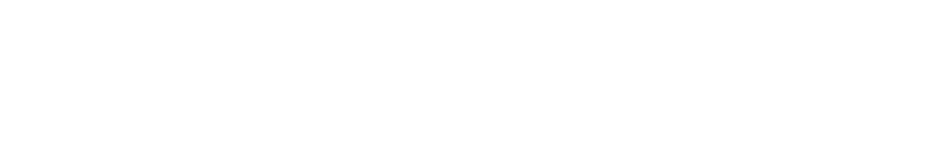
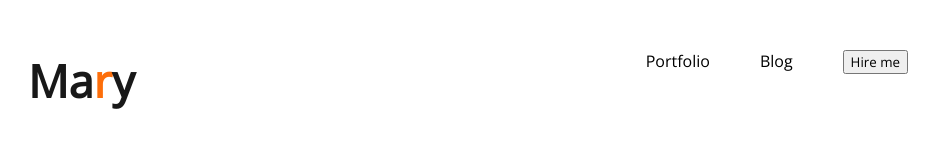
Before and after one commit to asad406/developer-portfolio, a plain HTML site: page index.html in a window 1280 px wide. Shown: the whole page, without its empty margins (172-1111 px from the left). Drawn offline with nearby package versions, Linux system fonts and the light colour scheme.

Commit message:
navbar positining and styling

```diff
--- a/index.html
+++ b/index.html
@@ -6,8 +6,24 @@
     <meta name="viewport" content="width=device-width, initial-scale=1.0">
     <title>Developer Portfolio</title>
     <link rel="stylesheet" href="styles/portfolio.css">
+    <link rel="preconnect" href="https://fonts.googleapis.com"><link rel="preconnect" href="https://fonts.gstatic.com" crossorigin><link href="https://fonts.googleapis.com/css2?family=Open+Sans&display=swap" rel="stylesheet">
 </head>
 <body>
+    <header>
+        <nav>
+            <h2 class="nav-title">Ma<span class="text-primary" >r</span>y</h2>
+            <ul>
+                <li>Portfolio</li>
+                <li>Blog</li>
+                <li><button>Hire me</button></li>
+            </ul>
+        </nav>
+    </header>
+    <main>
 
+    </main>
+    <footer>
+
+    </footer>
 </body>
 </html>
--- a/styles/portfolio.css
+++ b/styles/portfolio.css
@@ -0,0 +1,28 @@
+*{
+    margin: 0;
+    font-family: 'Open Sans', sans-serif;
+}
+
+/* header and navigation style */
+nav{
+    display: flex;
+    justify-content: space-between;
+    margin: 50px 200px;
+}
+.nav-title{
+    font-size: 45px;
+    font-weight: 800;
+    color: #181818;
+}
+
+nav ul{
+    display: flex;
+
+}
+nav li{
+    list-style: none;
+    margin-left: 50px;
+}
+.text-primary{
+    color:#FD6E0A;
+}
```
